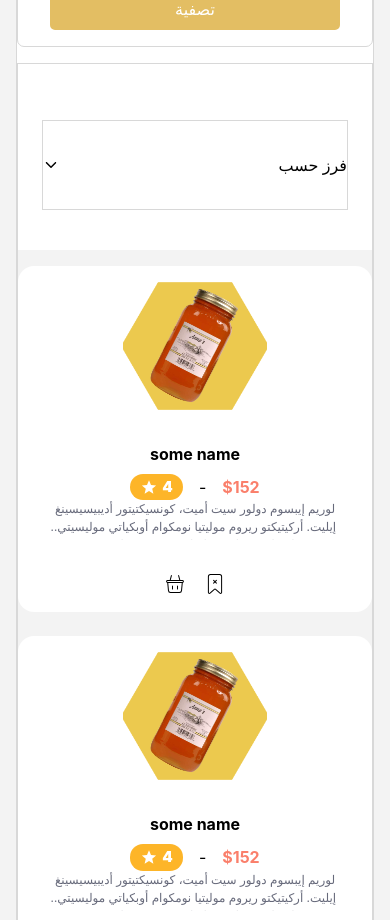
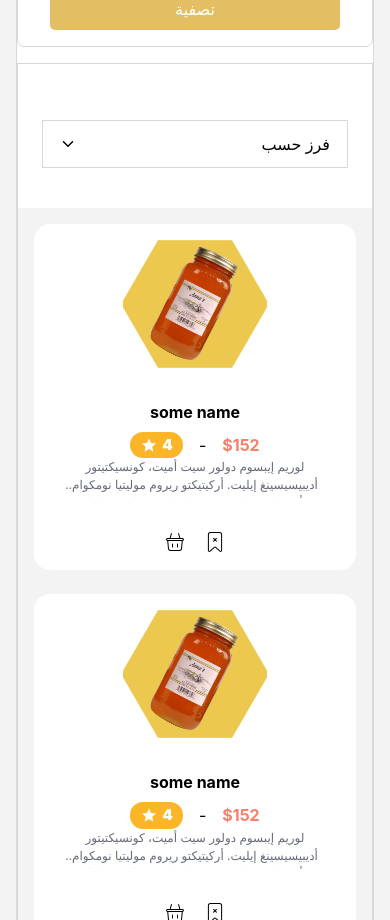
Before and after one commit to Azlouk-Ahmed/client-shop, a React (Create React App) app: page / in a window 390 px wide. Shown: the part 2760-3680 px from the top of the page. Built offline with nearby package versions, Linux system fonts and the light colour scheme; a web font is replaced by a local one.

Commit message:
sarbini l3sal

```diff
--- a/src/reponsive300.css
+++ b/src/reponsive300.css
@@ -86,11 +86,15 @@
     }
 
     .df-c.\!gap-6.p-5.justify-around.pr.bg {
-        padding: 1rem 0 !important;
+        padding: 1rem ;
     }
     .prods {
         width: 100%;
         padding: 2rem 0rem;
+    }
+    .w-3\/12.df.jc-sb.prods.cursor-pointer.pr.px-4.py-2 {
+        height: 3rem !important;
+        padding: 0 17px !important;
     }
 
     .space-y-2 li{
```
